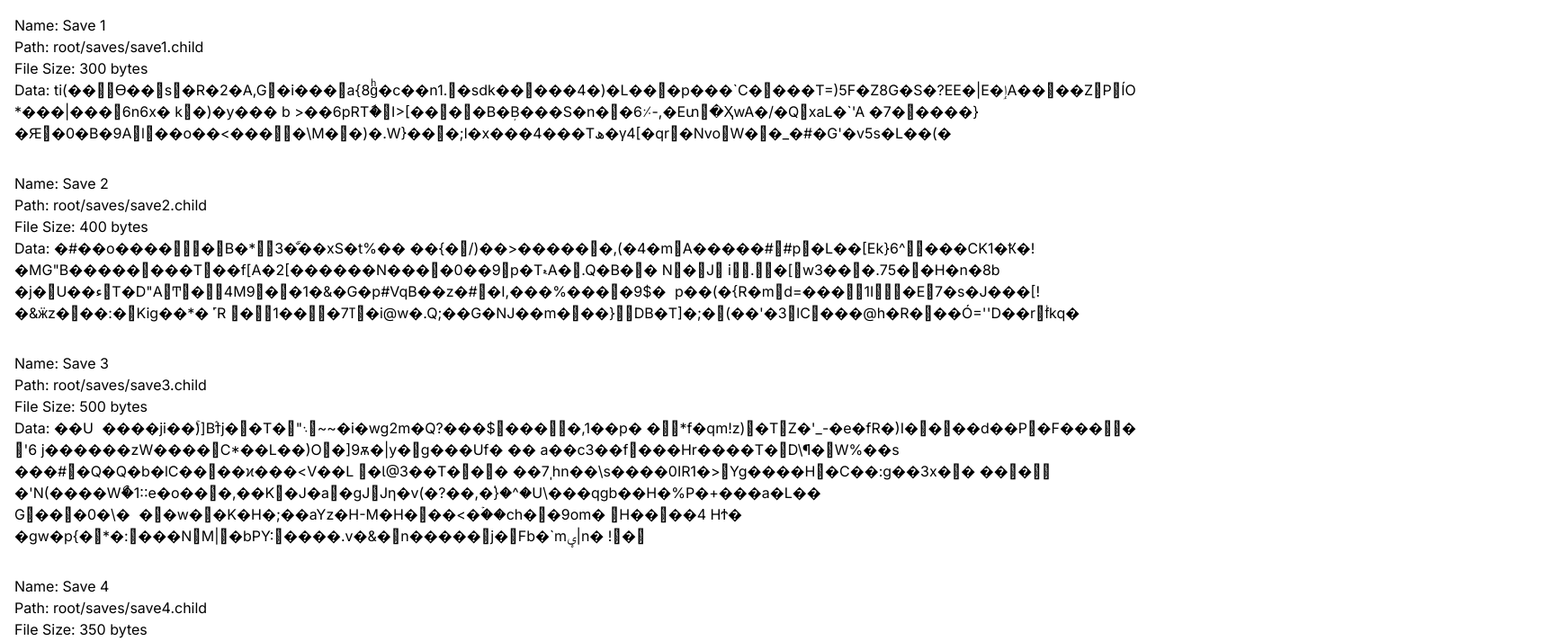
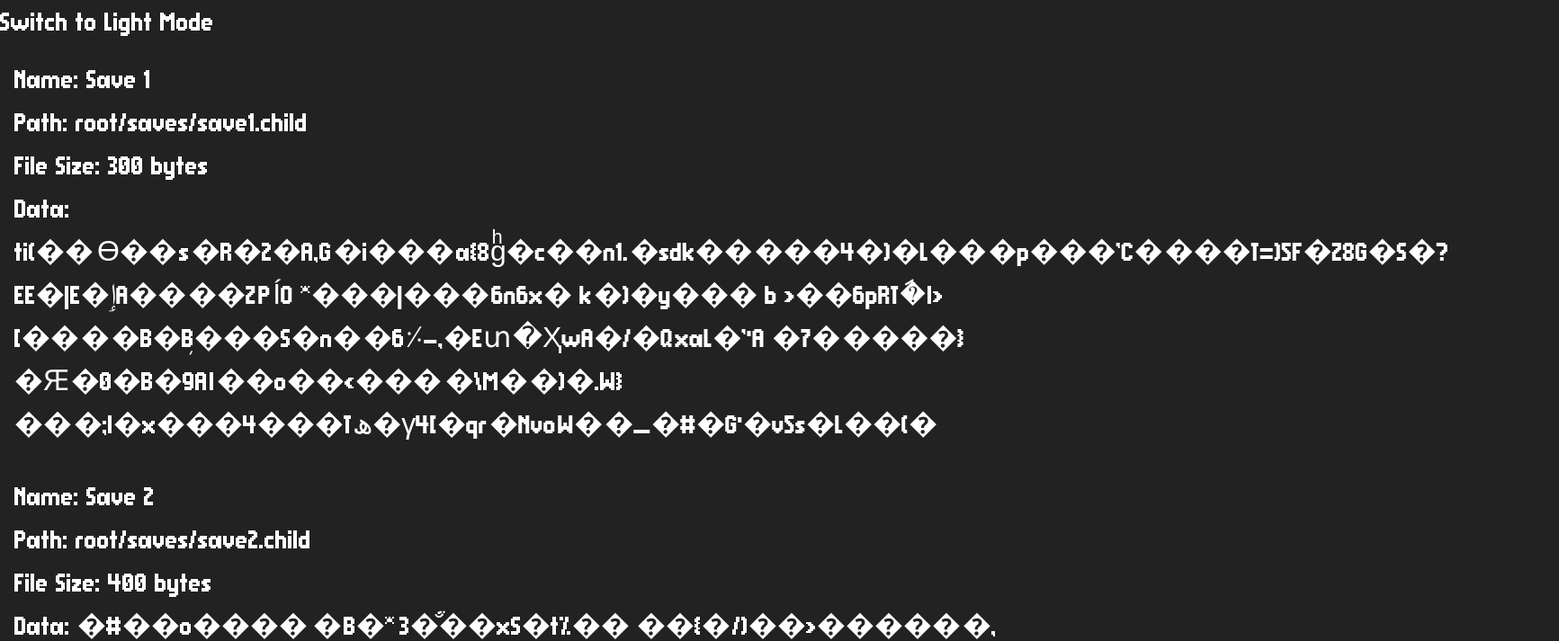
Before and after one commit to kaihenthorniwane/stepchild-dashboard, a Next.js app: page /stepchild-dashboard/ in a window 1280 px wide. Shown: the top 713 px of the page at 90% size, 1733 px wide, since content can reach past the window. Built offline with nearby package versions, Linux system fonts and the light colour scheme.

Commit message:
add fonts and color variables and implement theme handling

```diff
--- /dev/null
+++ b/src/app/components/theme/ThemeButton.tsx
@@ -0,0 +1,11 @@
+import { useTheme } from "@/app/context/ThemeContext";
+
+export default function ThemeButton() {
+  const { theme, toggleTheme } = useTheme();
+
+  return (
+    <button onClick={toggleTheme}>
+      Switch to {theme === "light" ? "Dark" : "Light"} Mode
+    </button>
+  );
+}
--- /dev/null
+++ b/src/app/context/ThemeContext.tsx
@@ -0,0 +1,46 @@
+"use client";
+
+import React, {
+  createContext,
+  useState,
+  useContext,
+  useEffect,
+  ReactNode,
+} from "react";
+
+interface ThemeContextType {
+  theme: "light" | "dark";
+  toggleTheme: () => void;
+}
+
+const ThemeContext = createContext<ThemeContextType | undefined>(undefined);
+
+interface ThemeProviderProps {
+  children: ReactNode;
+}
+
+export const ThemeProvider = ({ children }: ThemeProviderProps) => {
+  const [theme, setTheme] = useState<"light" | "dark">("dark");
+
+  useEffect(() => {
+    document.documentElement.setAttribute("data-theme", theme);
+  }, [theme]);
+
+  const toggleTheme = () => {
+    setTheme((prevTheme) => (prevTheme === "light" ? "dark" : "light"));
+  };
+
+  return (
+    <ThemeContext.Provider value={{ theme, toggleTheme }}>
+      {children}
+    </ThemeContext.Provider>
+  );
+};
+
+export const useTheme = (): ThemeContextType => {
+  const context = useContext(ThemeContext);
+  if (!context) {
+    throw new Error("useTheme must be used within a ThemeProvider");
+  }
+  return context;
+};
--- a/src/app/globals.css
+++ b/src/app/globals.css
@@ -3,4 +3,22 @@
 @tailwind utilities;
 
 :root {
+  --bg-primary: #222222;
+  --text-primary: #ffffff;
+  --text-secondary: #c8c8c8;
+  --text-tertiary: #606060;
 }
+
+[data-theme="dark"] {
+  --bg-primary: #222222;
+  --text-primary: #ffffff;
+  --text-secondary: #c8c8c8;
+  --text-tertiary: #606060;
+}
+
+[data-theme="light"] {
+  --bg-primary: #ffffff;
+  --text-primary: #222222;
+  --text-secondary: #606060;
+  --text-tertiary: #c8c8c8;
+}
--- a/src/app/layout.tsx
+++ b/src/app/layout.tsx
@@ -1,9 +1,29 @@
 import type { Metadata } from "next";
-import { Inter } from "next/font/google";
+import localFont from "next/font/local";
 import "./globals.css";
 import { FilesProvider } from "./context/FilesContext";
+import { ThemeProvider } from "./context/ThemeContext";
 
-const inter = Inter({ subsets: ["latin"] });
+const condensedFont = localFont({
+  src: "../../public/fonts/Not Jam UI Condensed 16.ttf",
+  display: "swap",
+  variable: "--font-condensed",
+});
+const slabFont = localFont({
+  src: "../../public/fonts/NotJamSlab14.ttf",
+  display: "swap",
+  variable: "--font-slab",
+});
+const pixelFont = localFont({
+  src: "../../public/fonts/NotJamPixel5.ttf",
+  display: "swap",
+  variable: "--font-pixel",
+});
+const regularFont = localFont({
+  src: "../../public/fonts/Not Jam UI 12.ttf",
+  display: "swap",
+  variable: "--font-regular",
+});
 
 export const metadata: Metadata = {
   title: "Stepchild Dashboard",
@@ -17,8 +37,12 @@ export default function RootLayout({
 }>) {
   return (
     <html lang="en">
-      <body className={inter.className}>
-        <FilesProvider>{children}</FilesProvider>
+      <body
+        className={`text-textPrimary bg-bgPrimary text-32px font-condensed ${condensedFont.variable} ${slabFont.variable} ${pixelFont.variable} ${regularFont.variable}`}
+      >
+        <ThemeProvider>
+          <FilesProvider>{children}</FilesProvider>
+        </ThemeProvider>
       </body>
     </html>
   );
--- a/src/app/page.tsx
+++ b/src/app/page.tsx
@@ -2,6 +2,7 @@
 import { useEffect } from "react";
 import { useFiles } from "./context/FilesContext";
 import { loadTestData } from "@/stepchild_interface/test_data_functions";
+import ThemeButton from "./components/theme/ThemeButton";
 
 function arrayBufferToString(buffer: ArrayBuffer) {
   const decoder = new TextDecoder("utf-8");
@@ -22,6 +23,7 @@ export default function Home() {
 
   return (
     <div>
+      <ThemeButton />
       {state.files.map((file) => (
         <div key={file.id} className="p-4">
           <p>Name: {file.name}</p>
--- a/tailwind.config.ts
+++ b/tailwind.config.ts
@@ -6,7 +6,28 @@ const config: Config = {
     "./src/components/**/*.{js,ts,jsx,tsx,mdx}",
     "./src/app/**/*.{js,ts,jsx,tsx,mdx}",
   ],
-  theme: {},
+  theme: {
+    extend: {
+      fontSize: {
+        "12px": "0.75rem",
+        "32px": "2rem",
+        "56px": "3.5rem",
+        "15px": "0.9375rem",
+      },
+      fontFamily: {
+        condensed: ["var(--font-condensed)", "sans-serif"],
+        slab: ["var(--font-slab)", "sans-serif"],
+        pixel: ["var(--font-pixel)", "sans-serif"],
+        regular: ["var(--font-regular)", "sans-serif"],
+      },
+      colors: {
+        bgPrimary: "var(--bg-primary)",
+        textPrimary: "var(--text-primary)",
+        textSecondary: "var(--text-secondary)",
+        textTertiary: "var(--text-tertiary)",
+      },
+    },
+  },
   plugins: [],
 };
 export default config;
```
